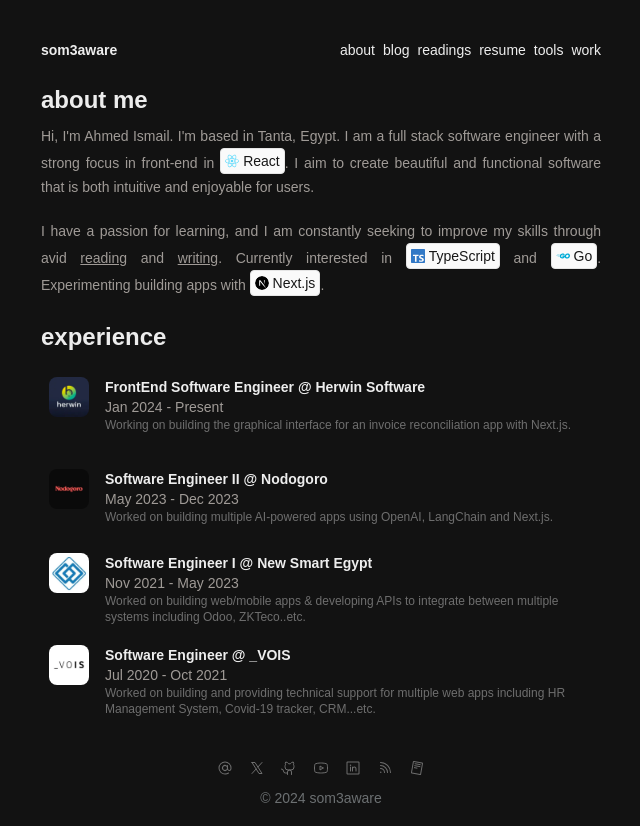
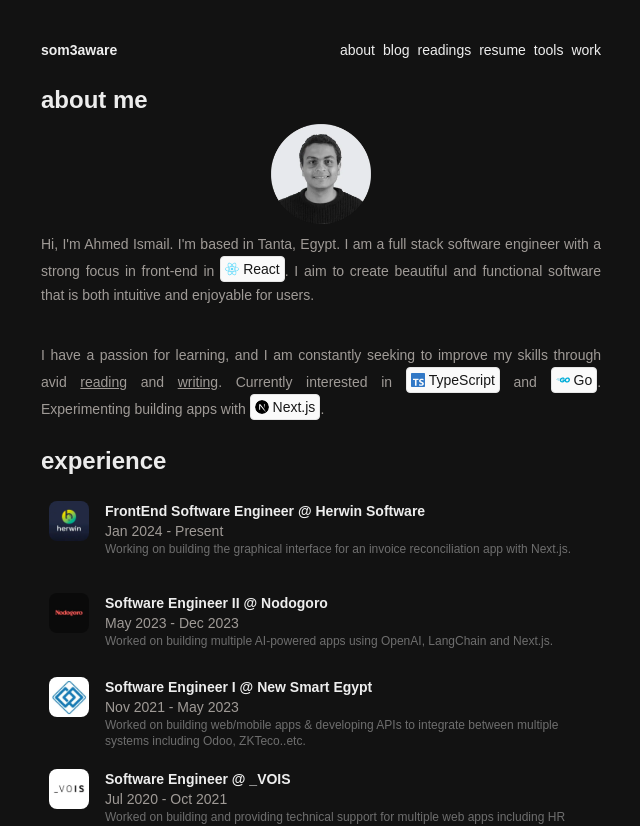
Before and after one commit to ahmedsomaa/my-portfolio, a Next.js app: page /about in a window 1280 px wide. Shown: the top 826 px of the page, without its empty margins (319-959 px from the left). Built offline with nearby package versions, Linux system fonts and the light colour scheme; a web font is replaced by a local one.

Commit message:
refactor: Add my avatar

```diff
--- a/src/app/about/page.tsx
+++ b/src/app/about/page.tsx
@@ -1,4 +1,5 @@
 import type { Metadata } from 'next';
+import Image from 'next/image';
 
 import { ExperienceCard } from '@/components/ExperienceCard';
 import AboutMe from '@/components/home/AboutMe';
@@ -11,14 +12,20 @@
 
 export default function AboutPage() {
   return (
-    <div className="grid grid-cols-1 gap-10 pb-10 w-full md:min-h-[40rem] md:max-h-[40rem] min-h-[48rem] max-h-[48rem]">
+    <div className="grid grid-cols-1 gap-10 pb-10 w-full">
       <div className="flex flex-col">
         <div className="space-y-6">
           <div className="space-y-2">
             <h2 className="text-2xl font-bold text-neutral-50/95 md:px-6 lowercase">
               about me
             </h2>
-            <div className="md:px-6">
+            <div className="md:px-6 flex flex-col items-center gap-2">
+              <Image
+                width={100}
+                height={100}
+                src="/avatar.webp"
+                alt="an avatar image of Ahmed Ismail"
+              />
               <AboutMe />
             </div>
           </div>
```
